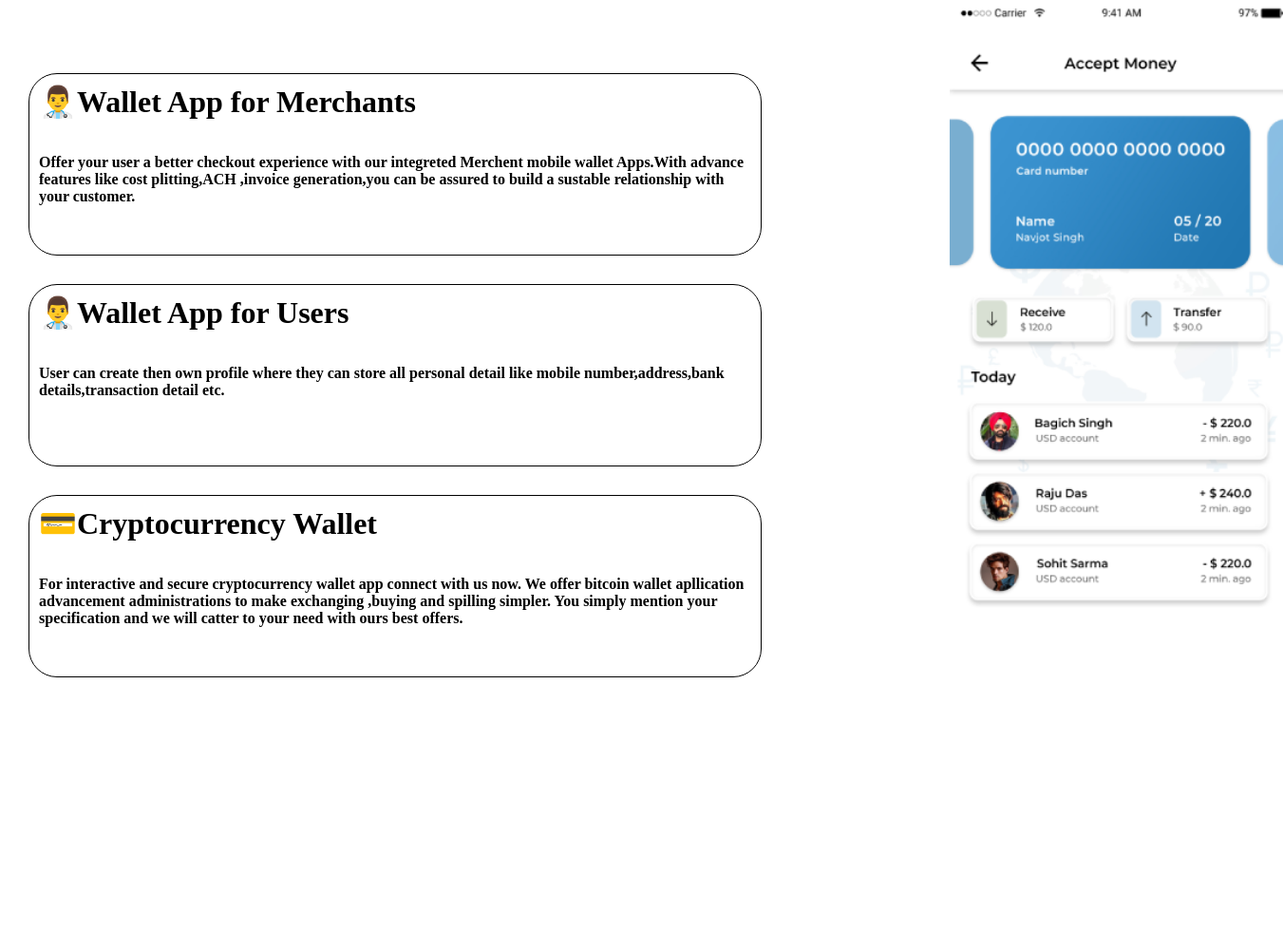
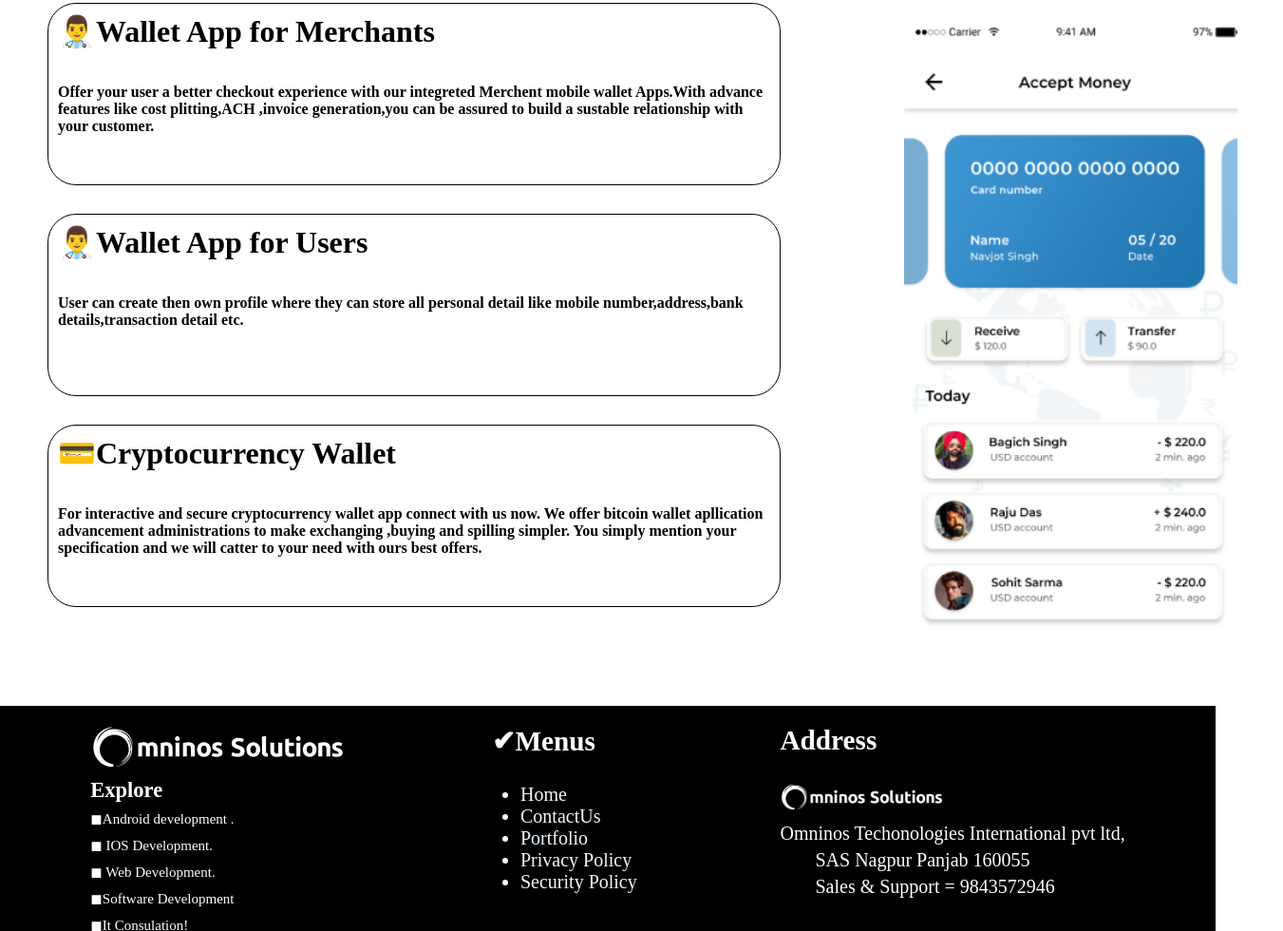
Before and after one commit to prajktamhase/phone-pay-clone, a plain HTML site: page index.html in a window 1280 px wide. Shown: the part 2526-3506 px from the top of the page at 95% size, 1351 px wide, since content can reach past the window. Drawn offline with Linux system fonts and the light colour scheme.

Commit message:
add cards

```diff
--- a/css/style.css
+++ b/css/style.css
@@ -88,9 +88,14 @@
 
     .container-1{
         display: flex;
-        flex-direction: row;
         margin: 10px;
         padding: 10px;
+
+
+    }
+
+    .container2{
+        margin-left: 100px;
 
     }
     .color-blue{
@@ -122,6 +127,7 @@
 
     }
     .main-content{
+
         border:none;
         height: 400px;
         width: 400px;
@@ -146,13 +152,12 @@
         margin-bottom: 40px;
     }
     .img-nine{
-        margin-left:1000px;
+        display: flex;
+        justify-content:end;
 
     }
-    .container2{
-       position: relative;
-       bottom: 660px;
-    }
+
+
     .text-container{
         border: 1px solid black;
         height:170px;
@@ -160,12 +165,55 @@
       margin: 30px;
       padding: 10px;
       border-radius: 30px;
-      margin-bottom: 20px;
+      /* margin-bottom: 20px; */
 
         }
 
+        .footer {
+            display: flex;
+            justify-content:space-around;
+            background-color: black;
+            color: white;
+            margin-top: 0;
+            height: 280px;
+            padding: 20px;
+            font-size: 25px;
+        }
 
-        @media screen and(min-width: 600px)and(max-width:900px);{
+        .tagline-footer {
+            font-size: 15px;
+        }
+
+        .logo1{
+            border-radius: 50%;
+            position: relative;
+            top: 45px;
+            box-shadow: 0 3px 4px 2px rgb(105, 103, 103);
+            left:-5px;
+        }
+
+        .list-links {
+            margin-left: 30px;
+            font-size:20px ;
+        }
+
+        ul li a {
+            text-decoration-line: none;
+            color: aliceblue;
+        }
+
+        .address{
+            font-size:20px;
+
+
+        }
+        .multi{
+            margin-left: 37px;
+        }
+
+
+
+        /* @media screen and(min-width: 600px)and(max-width:900px){
 
             .text{
 
@@ -198,4 +246,40 @@
             }
 
 
+        } */
+
+
+
+
+
+
+
+
+        @media screen and (min-width: 360px)and(max-width:740px){
+
+        .container {
+            display: flex;
+            /* padding: 15px; */
+            justify-content: end;
+            background-color: rgb(10, 10, 246);
+            /* margin-bottom: 10px; */
+            width: 1301px;
         }
+        .img-contain {
+            margin-top: 0;
+            background-image: url(https://img.freepik.com/premium-vector/smartphone-internet-banking-concept-vector-illustration-digital-money_87561-544.jpg?w=1060);
+            background-size: cover;
+            height: 850px;
+            width: 1298px;
+        }
+
+
+
+
+
+
+
+
+
+
+    }
--- a/index.html
+++ b/index.html
@@ -40,7 +40,7 @@
         </div>
         <div>
             <p class="font-size">Our <span class="color-blue font-size">PhonePe Clone📲</span> Clone App </p>
-            <h1 class="list">Improve Mpobile Application</h1>
+            <h1 class="list">Improve Mobile Application</h1>
             <ol type="1" class="orderlist-text">
                 <li>Increase the throughput of the gas-filling station.</li>
                 <li>Speed up customer services.</li>
@@ -114,20 +114,14 @@
     </div>
 
     <h1 class="offer">Features Include</h1>
-    <div class="container1">
-
-        <div>
-            <img src="./img/nine.png" height="750px" class="img-nine" />
-        </div>
-
-
-
-        <div class=container2>
+    <div class="container-1">
+        <div >
             <div class="text-container">
                 <h1>👨‍⚕️Wallet App for Merchants</h1><br /><br />
                 <h4>Offer your user a better checkout experience with our integreted Merchent mobile wallet Apps.With
                     advance features like cost plitting,ACH ,invoice generation,you can be assured to build a sustable
-                    relationship with your customer.</h4>
+                    relationship with your customer.
+                </h4>
 
             </div>
 
@@ -141,17 +135,68 @@
             <div class="text-container">
                 <h1>💳Cryptocurrency Wallet</h1><br /><br />
                 <h4>For interactive and secure cryptocurrency wallet app connect with us now. We offer bitcoin wallet
-                    apllication advancement administrations to make exchanging ,buying and spilling simpler. You simply mention your specification and we will  catter to your need  with ours best offers.</h4>
+                    apllication advancement administrations to make exchanging ,buying and spilling simpler. You simply
+                    mention your specification and we will catter to your need with ours best offers.</h4>
 
             </div>
 
-
+        </div>
+        <div class="container2 ">
+            <img src="./img/nine.png" height="750px" class="img-nine" />
         </div>
 
 
 
     </div>
 
+
+
+
+    <div class="footer">
+        <div class="home-content">
+            <img src="./img/logo.png" height=50px />
+            <span class="tagline-footer">
+                <h2>Explore</h2>
+                ◼Android development .<br />
+                ◼ IOS Development.<br />
+                ◼ Web Development.<br />
+                ◼Software Development<br />
+                ◼It Consulation!<br /></span>
+
+
+            <!-- <div class="icons">
+                <img src="./../img/about-img/insta.jpg" height="40px" class="logo1" />
+                <img src="./../img/about-img/github.png" height="40px" class="logo1" />
+                <img src="./../img/about-img/whatsapp.jpg" height="40px" class="logo1" />
+                <img src="./../img/about-img/gmail.jpg" height="40px" class="logo1" />
+
+
+            </div> -->
+        </div>
+
+
+
+        <div class="home-content">
+            <h3>✔Menus</h3><br />
+            <ul class="list-links">
+                <li><a href="./../index.html">Home</a></li>
+                <li><a href="./../pages/features.html">ContactUs</a></li>
+                <li><a href="./../pages/categories.html">Portfolio</a></li>
+                <li><a href="./../pages/fruits.html">Privacy Policy</a></li>
+                <li><a href="./../pages/review.html">Security Policy</a></li>
+
+
+            </ul>
+        </div>
+
+
+        <div class="home-content">
+            <h3> Address</h3><br />
+            <span class="address"><img src="./img/logo.png" height="32px" /> <br/>Omninos Techonologies International pvt ltd,
+               <br /><span class="multi">SAS Nagpur Panjab 160055</span> <br /><span class="multi">Sales & Support = 9843572946
+                    </span><br />
+        </div>
+
 </body>
 
 </html>
```
Also changed, not shown: img/Screenshot (163).png (added), img/Screenshot (164).png (added), img/Screenshot (165).png (added), img/Screenshot (166).png (added), img/Screenshot (167).png (added), 1 other file.
